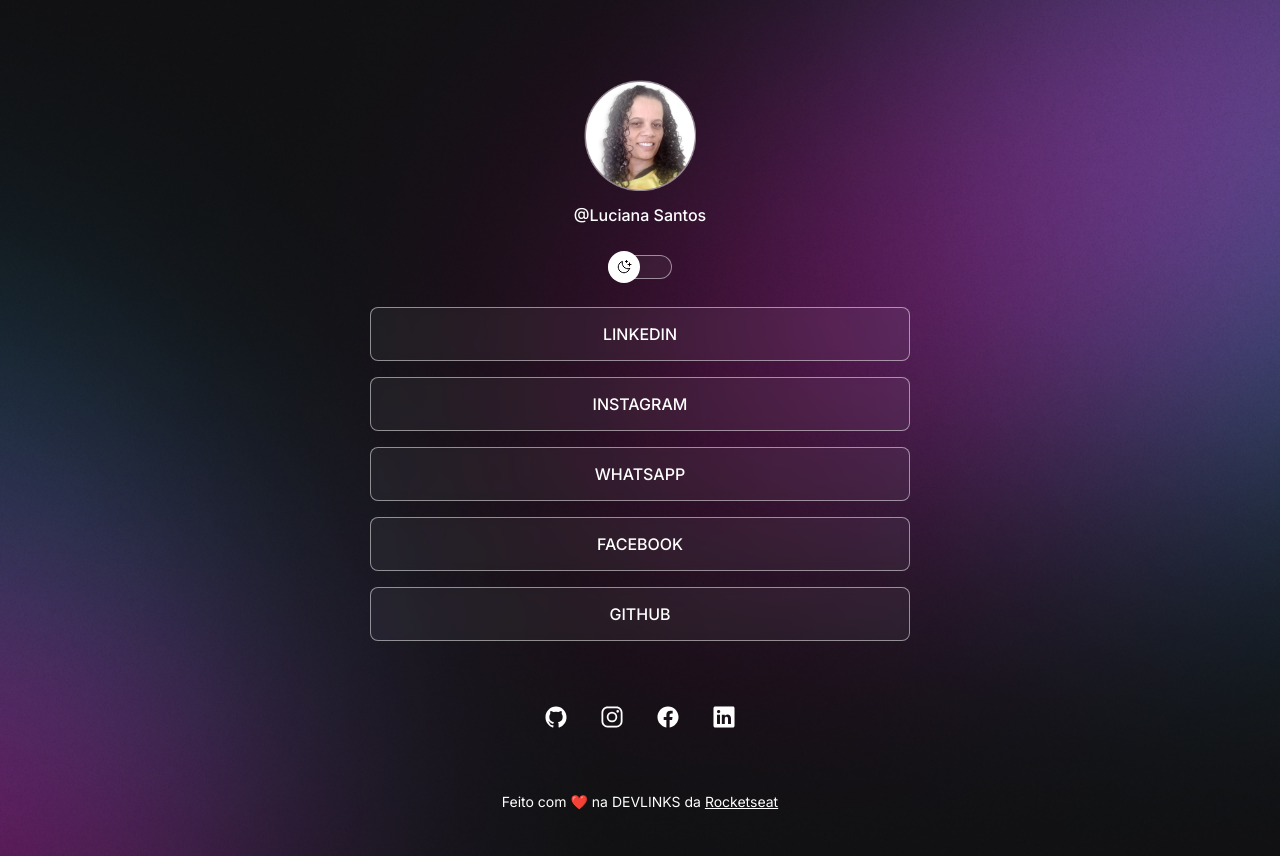
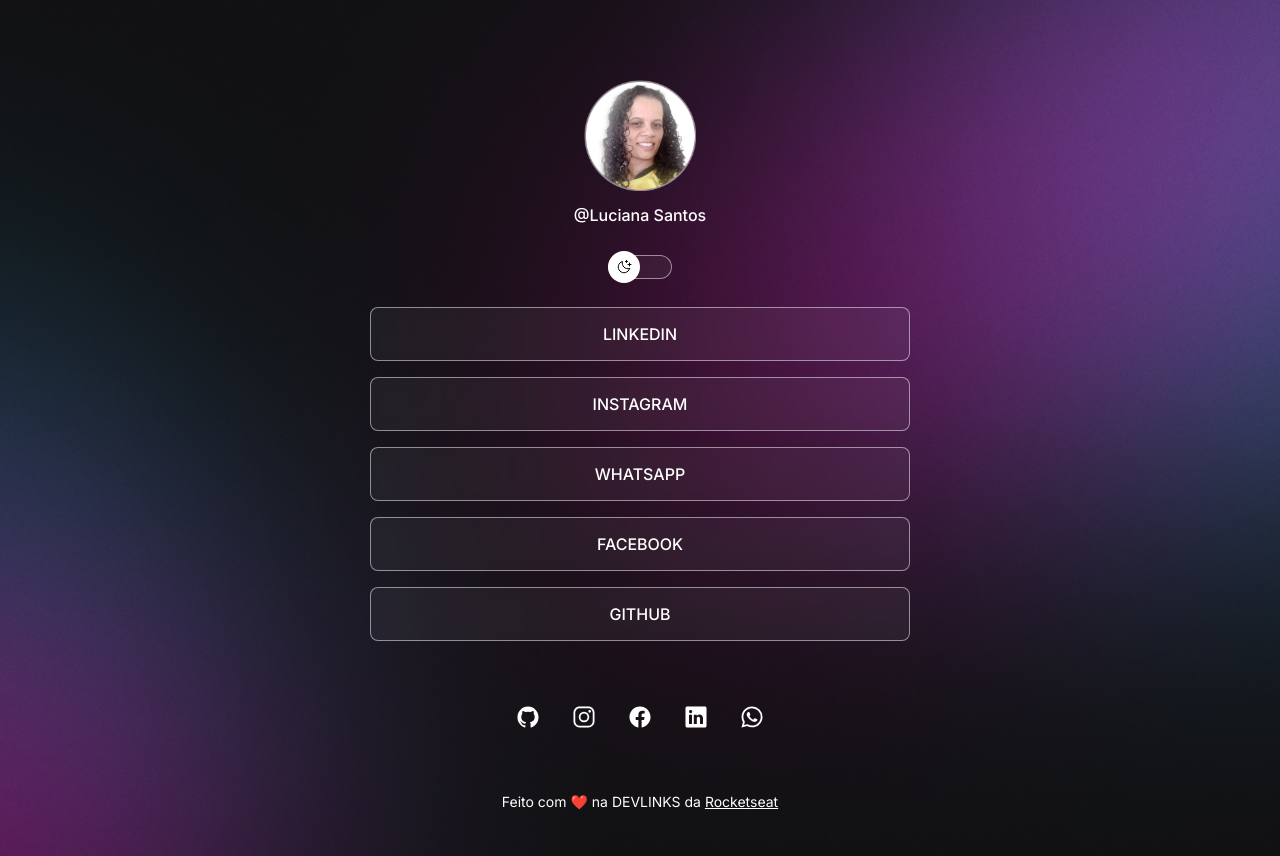
Before and after one commit to Luciana-Maria/Cartao-de-visita-Rocketseat, a plain HTML site: page index.html in a window 1280 px wide. Drawn offline with nearby package versions, Linux system fonts and the light colour scheme.

Commit message:
Update index.html

```diff
--- a/index.html
+++ b/index.html
@@ -67,6 +67,9 @@
         <a href="https://www.linkedin.com/in/luciana-santos-maria/" target="_blank">
           <ion-icon name="logo-linkedin"></ion-icon>
         </a>
+        <a href="https://wa.me/5541992298428" target="_blank">
+          <ion-icon name="logo-whatsapp"></ion-icon>
+        </a>
       </div>
 
       <footer>
```
